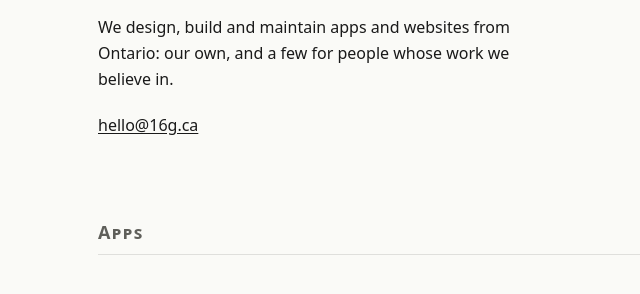
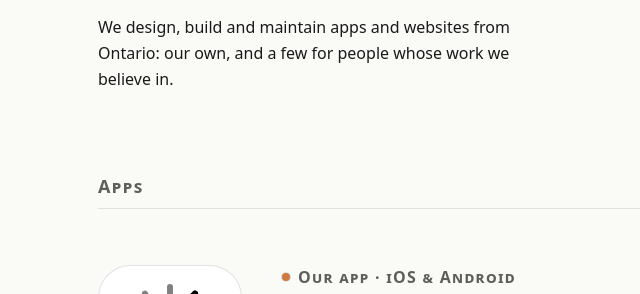
Before and after one commit to colecharb/16g, a website built with Vite: page index.html in a window 1280 px wide. Shown: the part 435-729 px from the top of the page, without its empty margins (62-702 px from the left). Built offline with nearby package versions, Linux system fonts and the light colour scheme.

Commit message:
feat: drop the email from the hero, leaving it in the footer

```diff
--- a/index.html
+++ b/index.html
@@ -52,17 +52,10 @@
                         </text>
                     </svg>
                 </h1>
-                <p class="mb-5 leading-relaxed text-pretty">
+                <p class="leading-relaxed text-pretty">
                     We design, build and maintain apps and websites from
                     Ontario: our own, and a few for people whose work we
                     believe in.
-                </p>
-                <p class="leading-relaxed">
-                    <a
-                        href="mailto:hello@16g.ca"
-                        class="underline underline-offset-2"
-                        >hello@16g.ca</a
-                    >
                 </p>
             </header>
 
```
